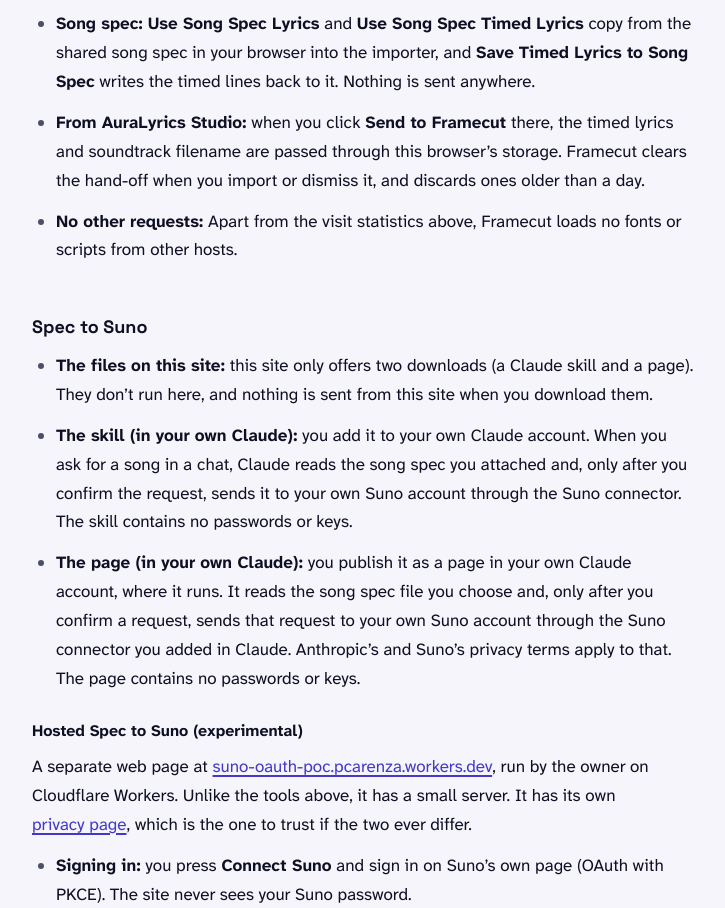
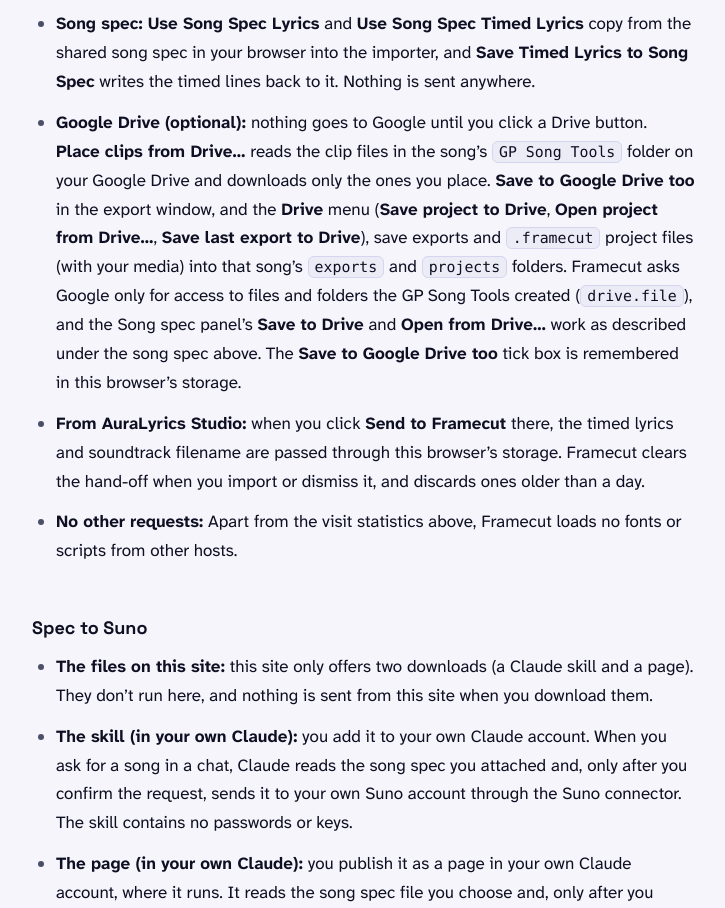
Before and after one commit to gp-songtools/toolsmenu, a plain HTML site: page privacy.html in a window 1280 px wide. Shown: the part 8015-8923 px from the top of the page, without its empty margins (234-959 px from the left). Drawn offline with Linux system fonts and the light colour scheme.

Commit message:
Privacy: Framecut reads clips from and saves to Google Drive
Co-Authored-By: Claude Opus 5.5 <noreply@anthropic.com>
Claude-Session: https://claude.ai/code/session_01BKC4RwLtFoHgWv2EpKwgt3

```diff
--- a/privacy.html
+++ b/privacy.html
@@ -167,6 +167,7 @@
     <li><b>Live Browser Listener (optional):</b> the clip is played through your browser’s own speech recognition service. Framecut sends it nowhere itself; what that service does with audio is up to your browser, so check its privacy terms.</li>
     <li><b>Stored on your device:</b> your Groq or OpenAI key is saved in this browser’s storage only if you tick “Remember API key on this device” (it starts off), and <b>Forget saved key</b> removes it. Other pages on <code translate="no">gp-songtools.github.io</code> can read saved keys. Framecut keeps no other settings or media in browser storage. <b>Save Project</b> downloads a <code translate="no">.framecut</code> file with your media and edits to your device.</li>
     <li><b>Song spec:</b> <b>Use Song Spec Lyrics</b> and <b>Use Song Spec Timed Lyrics</b> copy from the shared song spec in your browser into the importer, and <b>Save Timed Lyrics to Song Spec</b> writes the timed lines back to it. Nothing is sent anywhere.</li>
+    <li><b>Google Drive (optional):</b> nothing goes to Google until you click a Drive button. <b>Place clips from Drive…</b> reads the clip files in the song’s <code translate="no">GP Song Tools</code> folder on your Google Drive and downloads only the ones you place. <b>Save to Google Drive too</b> in the export window, and the <b>Drive</b> menu (<b>Save project to Drive</b>, <b>Open project from Drive…</b>, <b>Save last export to Drive</b>), save exports and <code translate="no">.framecut</code> project files (with your media) into that song’s <code translate="no">exports</code> and <code translate="no">projects</code> folders. Framecut asks Google only for access to files and folders the GP Song Tools created (<code translate="no">drive.file</code>), and the Song spec panel’s <b>Save to Drive</b> and <b>Open from Drive…</b> work as described under the song spec above. The <b>Save to Google Drive too</b> tick box is remembered in this browser’s storage.</li>
     <li><b>From AuraLyrics Studio:</b> when you click <b>Send to Framecut</b> there, the timed lyrics and soundtrack filename are passed through this browser’s storage. Framecut clears the hand-off when you import or dismiss it, and discards ones older than a day.</li>
     <li><b>No other requests:</b> Apart from the visit statistics above, Framecut loads no fonts or scripts from other hosts.</li>
   </ul>
```
